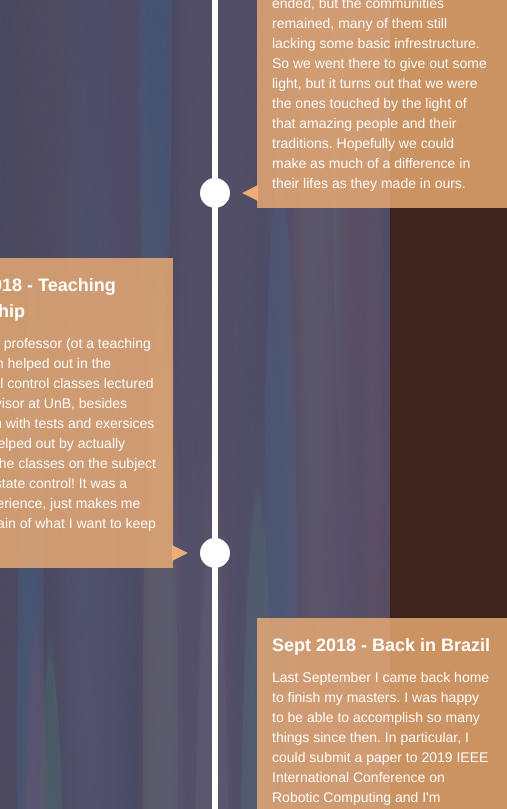
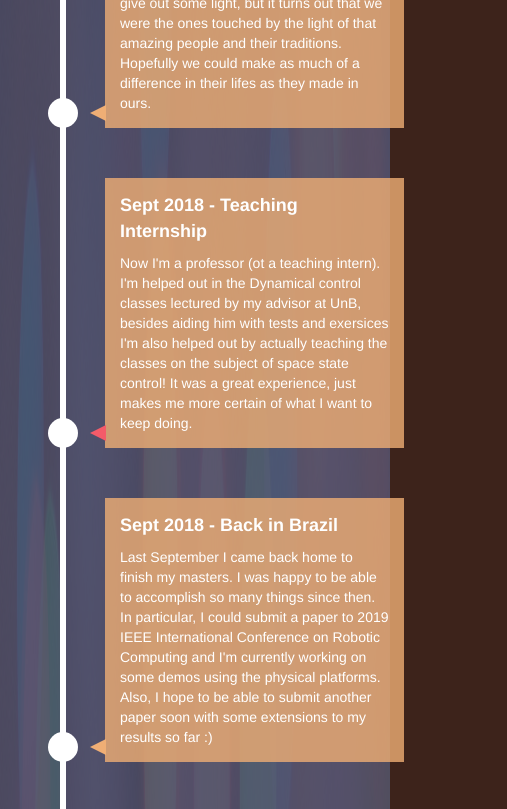
Before and after one commit to CrisMirands/CrisMirands.github.io, a plain HTML site: page about.html in a window 390 px wide. Shown: the part 700-1509 px from the top of the page, 507 px wide, since content can reach past the window. Drawn offline with nearby package versions, Linux system fonts and the light colour scheme.

Commit message:
responsive

```diff
--- a/timeline.css
+++ b/timeline.css
@@ -70,6 +70,25 @@ time {
     width: 250px;
   }
   .timeline ul li:nth-child(even) div {
-    left: -289px; /*250+45-6*/
+    left: -289px;
+    /*250+45-6*/
   }
 }
+
+@media screen and (max-width: 600px) {
+  .timeline ul li {
+    margin-left: 20px;
+  }
+  .timeline ul li div {
+    width: calc(100vw - 91px);
+  }
+  .timeline ul li:nth-child(even) div {
+    left: 45px;
+  }
+  .timeline ul li:nth-child(even) div::before {
+    left: -15px;
+    border-width: 8px 16px 8px 0;
+    border-color: transparent #F45B69 transparent transparent;
+  }
+}
+}
```
